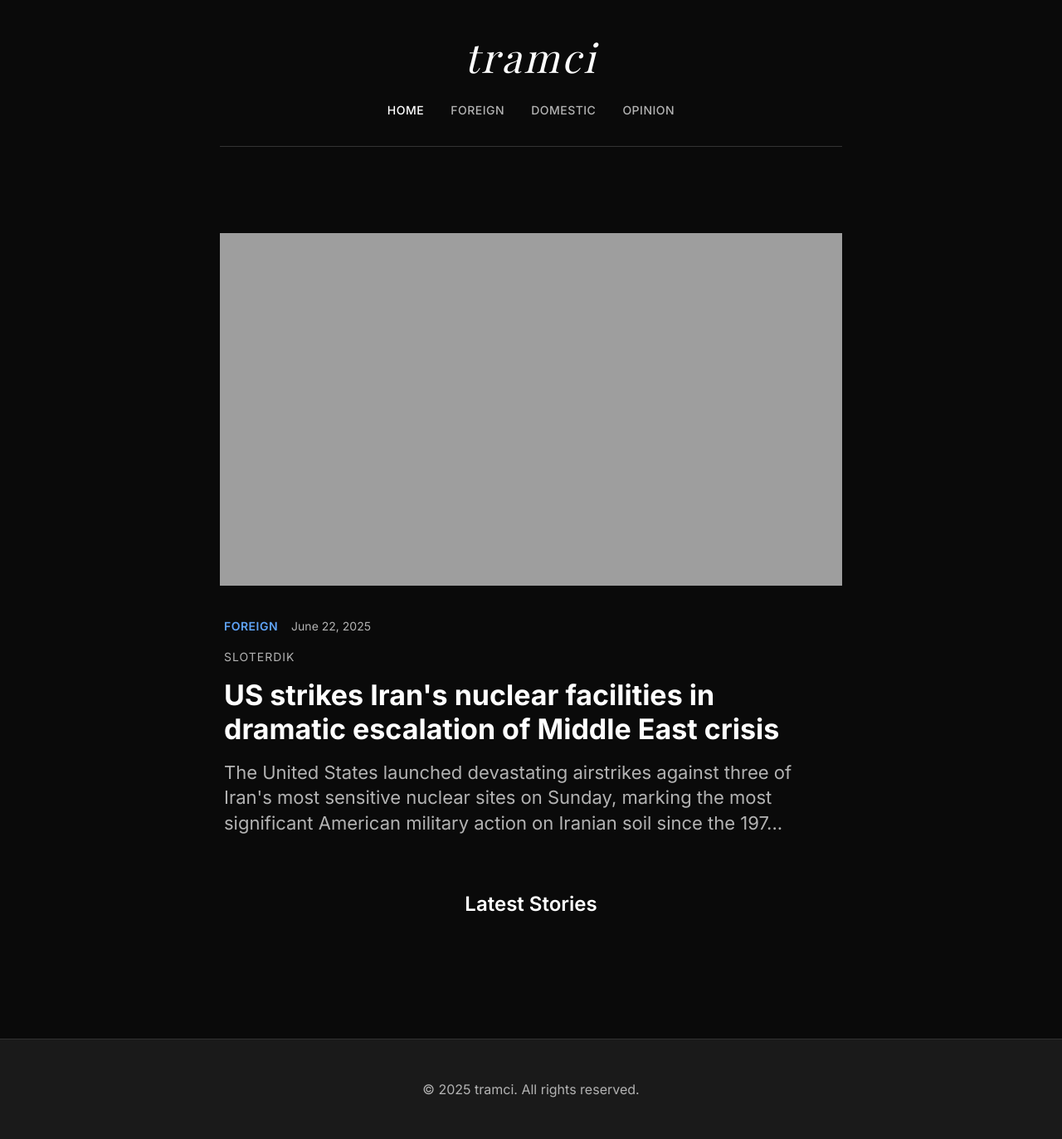
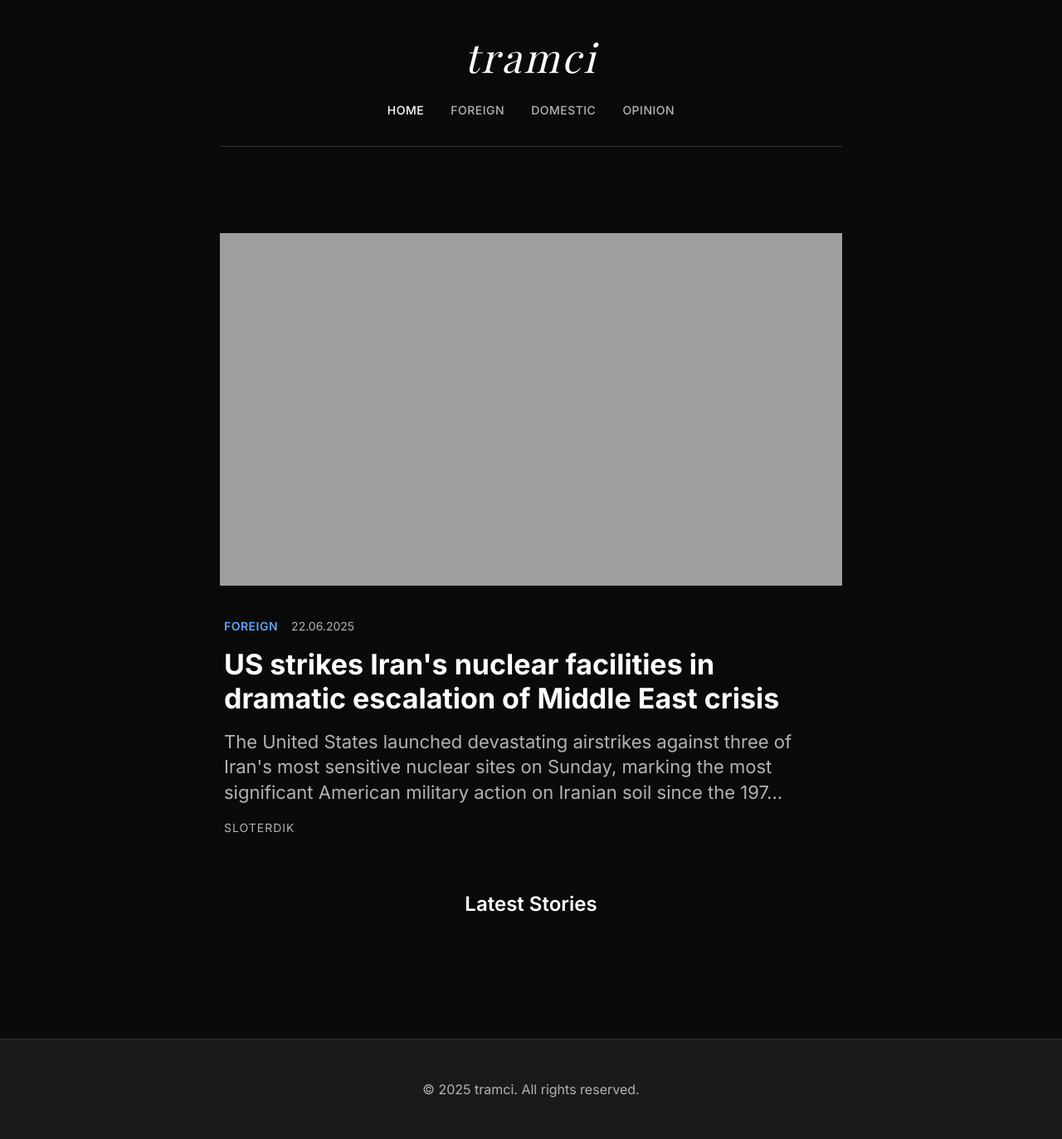
Before and after one commit to tfhoerest/azt, a Jekyll site: the page built from index.html, in a window 1280 px wide. Shown: the whole page at 83% size. Built offline with Jekyll 4.4.1, drawn with Linux system fonts in a browser that asks for light colours; some web fonts are replaced; the list of posts is cut into pages by our own code.

Commit message:
Update home.html

```diff
--- a/_layouts/home.html
+++ b/_layouts/home.html
@@ -170,12 +170,8 @@ layout: default
 <div class="hero-content">
     <div class="article-meta">
         <span class="category-tag {{ featured_post.category }}">{{ featured_post.category | upcase }}</span>
-            <span>{{ featured_post.date | date: "%B %d, %Y" }}</span>
+        <span>{{ featured_post.date | date: "%d.%m.%Y" }}</span>
     </div>
-
-        {% if featured_post.author %}
-            <div class="hero-author">{{ featured_post.author }}</div>
-        {% endif %}
 
     <h1 class="hero-headline">
         <a href="{{ featured_post.url | relative_url }}">{{ featured_post.title }}</a>
@@ -183,6 +179,10 @@ layout: default
 
     {% if featured_post.excerpt %}
         <p class="hero-summary">{{ featured_post.excerpt | strip_html | truncate: 200 }}</p>
+    {% endif %}
+
+    {% if featured_post.author %}
+        <div class="hero-author">{{ featured_post.author }}</div>
     {% endif %}
 </div>
 </section>
```
Lines whose indentation alone changed are shown as unchanged.
